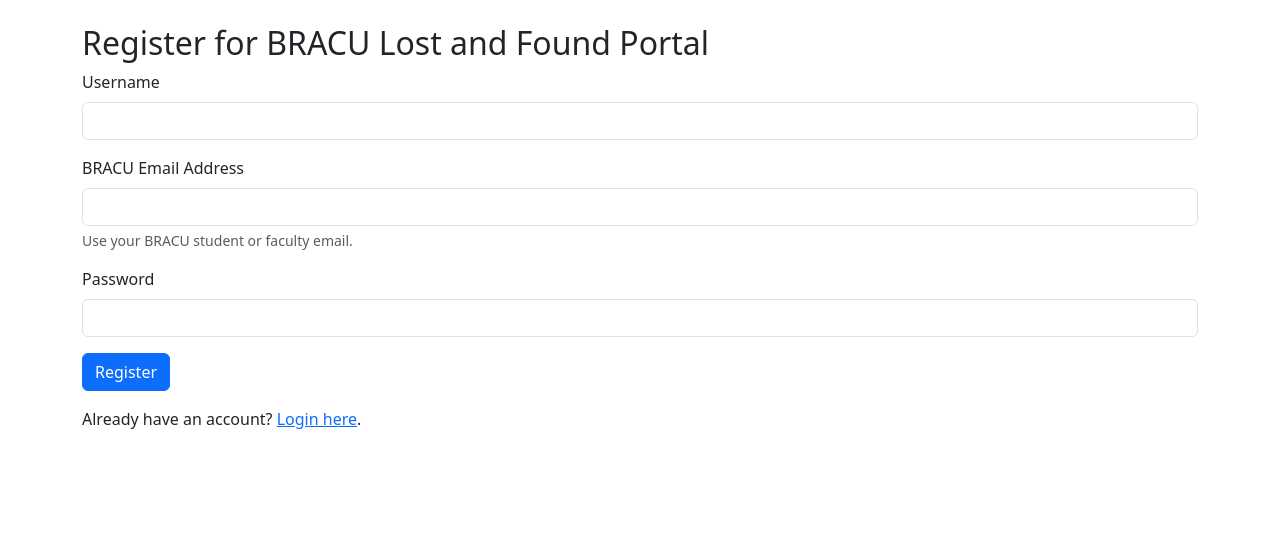
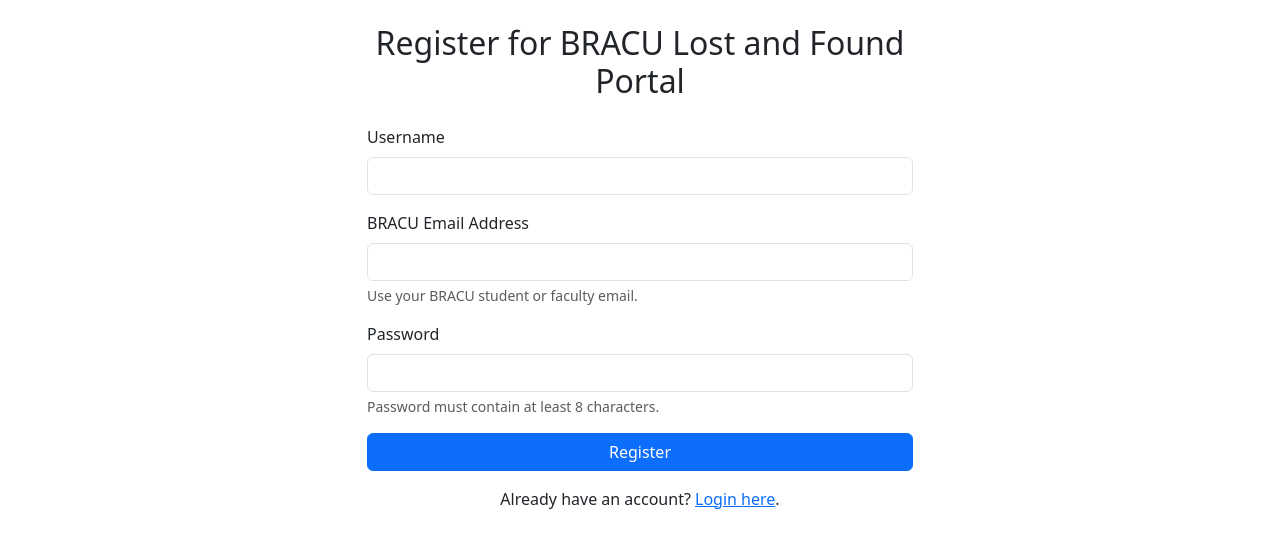
Before and after one commit to sadiaislam2023/BRACU-LOST-AND-FOUND-PORTAL, a PHP site: page /register.php in a window 1280 px wide. Shown: the part 56-604 px from the top of the page. Run offline with PHP 8.4, Linux system fonts and the light colour scheme.

Commit message:
Update register.php
Updated registration logic to include input validation and improved error handling. Enhanced user experience with better feedback messages and secure password handling.

```diff
--- a/bracu_lost_and_found/register.php
+++ b/bracu_lost_and_found/register.php
@@ -1,58 +1,120 @@
 <?php
-include 'db.php';
 session_start();
+require_once 'db.php';
 
-// Check if user is already logged in
+// Redirect logged-in users
 if (isset($_SESSION['user_id'])) {
     header("Location: index.php");
     exit();
 }
 
-// Handle form submission
-if ($_SERVER["REQUEST_METHOD"] == "POST") {
-    $username = $_POST['username'];
-    $email = $_POST['email'];
-    $password = password_hash($_POST['password'], PASSWORD_DEFAULT);  // Hash the password
-    $role = '';
 $error = '';
 $success_message = '';
 
-    // Check if the email already exists in the database
-    $sql = "SELECT * FROM users WHERE email = ?";
+$username = '';
+$email = '';
+
+// Handle registration form submission
+if ($_SERVER['REQUEST_METHOD'] === 'POST') {
+
+    // Get and validate form inputs
+    $username = trim($_POST['username'] ?? '');
+    $email = trim($_POST['email'] ?? '');
+    $plain_password = $_POST['password'] ?? '';
+
+    if ($username === '' || $email === '' || $plain_password === '') {
+        $error = "Please fill in all fields.";
+    } elseif (!filter_var($email, FILTER_VALIDATE_EMAIL)) {
+        $error = "Please enter a valid email address.";
+    } elseif (strlen($plain_password) < 8) {
+        $error = "Password must be at least 8 characters long.";
+    } else {
+
+        // Check if the email already exists
+        $sql = "SELECT id FROM users WHERE email = ? LIMIT 1";
         $stmt = $conn->prepare($sql);
         $stmt->bind_param("s", $email);
         $stmt->execute();
         $result = $stmt->get_result();
 
         if ($result->num_rows > 0) {
-        // Email already registered
             $error = "This email is already registered. Please log in.";
+        }
+
+        $stmt->close();
+
+        // Assign a role only if the email is not already registered
+        if ($error === '') {
+
+            // Normalize email for role checking
+            $normalized_email = strtolower($email);
+
+            // Assign administrator role to designated accounts
+            if (
+                $normalized_email === 'sadiaislamdia2003@gmail.com' ||
+                $normalized_email === 'admin2@bracu.ac.bd' ||
+                $normalized_email === 'admin3@bracu.ac.bd'
+            ) {
+                $role = 'admin';
+
+            } elseif (preg_match('/@bracu\.ac\.bd$/i', $email)) {
+                $role = 'faculty';
+
+            } elseif (preg_match('/@g\.bracu\.ac\.bd$/i', $email)) {
+                $role = 'student';
+
             } else {
-        // Assign the role based on email domain
-        if ($email === 'sadiaislamdia2003@gmail.com' || $email === 'admin2@bracu.ac.bd' || $email === 'admin3@bracu.ac.bd') {
-            $role = 'admin';
-        } elseif (strpos($email, '@bracu.ac.bd') !== false) {
-            $role = 'faculty';
-        } elseif (strpos($email, '@g.bracu.ac.bd') !== false) {
-            $role = 'student';
-        } else {
+                $role = '';
                 $error = "Please use a valid BRACU email address.";
             }
 
-        // If no errors, insert the user into the database
-        if (empty($error)) {
-            $sql = "INSERT INTO users (username, email, password, role) VALUES (?, ?, ?, ?)";
+            // Register the user if all validations pass
+            if ($error === '') {
+
+                // Hash the password securely
+                $hashed_password = password_hash(
+                    $plain_password,
+                    PASSWORD_DEFAULT
+                );
+
+                if ($hashed_password === false) {
+                    $error = "Unable to process your password. Please try again.";
+                } else {
+
+                    // Save username in both name and username columns
+                    $sql = "INSERT INTO users
+                            (name, username, email, password, role)
+                            VALUES (?, ?, ?, ?, ?)";
+
                     $stmt = $conn->prepare($sql);
-            $stmt->bind_param("ssss", $username, $email, $password, $role);
+                    $stmt->bind_param(
+                        "sssss",
+                        $username,
+                        $username,
+                        $email,
+                        $hashed_password,
+                        $role
+                    );
 
                     if ($stmt->execute()) {
-                // Show success message
-                $success_message = "Registration successful! You will be redirected to the login page shortly.";
-                // Wait for 1 second and then redirect to login page
-                header("refresh:1;url=login.php");
+                        $stmt->close();
+
+                        // Redirect after successful registration
+                        header("Location: login.php?registered=1");
                         exit();
+
                     } else {
-                $error = "Error: " . $conn->error;
+                        // Handle a duplicate email if a database constraint
+                        // prevents simultaneous duplicate registrations
+                        if ($conn->errno === 1062) {
+                            $error = "This email is already registered. Please log in.";
+                        } else {
+                            $error = "Registration failed. Please try again.";
+                        }
+
+                        $stmt->close();
+                    }
+                }
             }
         }
     }
@@ -64,47 +126,107 @@ if ($_SERVER["REQUEST_METHOD"] == "POST") {
 <head>
     <meta charset="UTF-8">
     <meta name="viewport" content="width=device-width, initial-scale=1.0">
+
     <title>Register - BRACU Lost and Found Portal</title>
-    <link rel="stylesheet" href="https://cdn.jsdelivr.net/npm/bootstrap@5.3.0/dist/css/bootstrap.min.css">
+
+    <link
+        rel="stylesheet"
+        href="https://cdn.jsdelivr.net/npm/bootstrap@5.3.0/dist/css/bootstrap.min.css"
+    >
 </head>
+
 <body>
+
 <?php include 'navbar.php'; ?>
 
-<div class="container mt-4">
-    <h2>Register for BRACU Lost and Found Portal</h2>
+<div class="container mt-4 mb-5">
+    <div class="row justify-content-center">
+        <div class="col-md-7 col-lg-6">
 
-    <?php
-    // Show error message if there is one
-    if (isset($error) && !empty($error)) {
-        echo "<div class='alert alert-danger'>$error</div>";
-    }
+            <h2 class="text-center mb-4">
+                Register for BRACU Lost and Found Portal
+            </h2>
 
-    // Show success message if registration is successful
-    if (isset($success_message)) {
-        echo "<div class='alert alert-success'>$success_message</div>";
-    }
-    ?>
+            <?php if ($error !== ''): ?>
+                <div class="alert alert-danger" role="alert">
+                    <?= htmlspecialchars($error, ENT_QUOTES, 'UTF-8') ?>
+                </div>
+            <?php endif; ?>
 
             <form action="register.php" method="POST">
+
                 <div class="mb-3">
-            <label for="username" class="form-label">Username</label>
-            <input type="text" class="form-control" id="username" name="username" required>
+                    <label for="username" class="form-label">
+                        Username
+                    </label>
+
+                    <input
+                        type="text"
+                        class="form-control"
+                        id="username"
+                        name="username"
+                        value="<?= htmlspecialchars($username, ENT_QUOTES, 'UTF-8') ?>"
+                        maxlength="100"
+                        required
+                    >
                 </div>
+
                 <div class="mb-3">
-            <label for="email" class="form-label">BRACU Email Address</label>
-            <input type="email" class="form-control" id="email" name="email" required>
-            <div class="form-text">Use your BRACU student or faculty email.</div>
+                    <label for="email" class="form-label">
+                        BRACU Email Address
+                    </label>
+
+                    <input
+                        type="email"
+                        class="form-control"
+                        id="email"
+                        name="email"
+                        value="<?= htmlspecialchars($email, ENT_QUOTES, 'UTF-8') ?>"
+                        maxlength="254"
+                        required
+                    >
+
+                    <div class="form-text">
+                        Use your BRACU student or faculty email.
                     </div>
+                </div>
+
                 <div class="mb-3">
-            <label for="password" class="form-label">Password</label>
-            <input type="password" class="form-control" id="password" name="password" required>
+                    <label for="password" class="form-label">
+                        Password
+                    </label>
+
+                    <input
+                        type="password"
+                        class="form-control"
+                        id="password"
+                        name="password"
+                        minlength="8"
+                        autocomplete="new-password"
+                        required
+                    >
+
+                    <div class="form-text">
+                        Password must contain at least 8 characters.
                     </div>
-        <button type="submit" class="btn btn-primary">Register</button>
+                </div>
+
+                <button type="submit" class="btn btn-primary w-100">
+                    Register
+                </button>
+
             </form>
 
-    <p class="mt-3">Already have an account? <a href="login.php">Login here</a>.</p>
+            <p class="mt-3 text-center">
+                Already have an account?
+                <a href="login.php">Login here</a>.
+            </p>
+
+        </div>
+    </div>
 </div>
 
 <script src="https://cdn.jsdelivr.net/npm/bootstrap@5.3.0/dist/js/bootstrap.bundle.min.js"></script>
+
 </body>
 </html>
```
Lines whose indentation alone changed are shown as unchanged.
